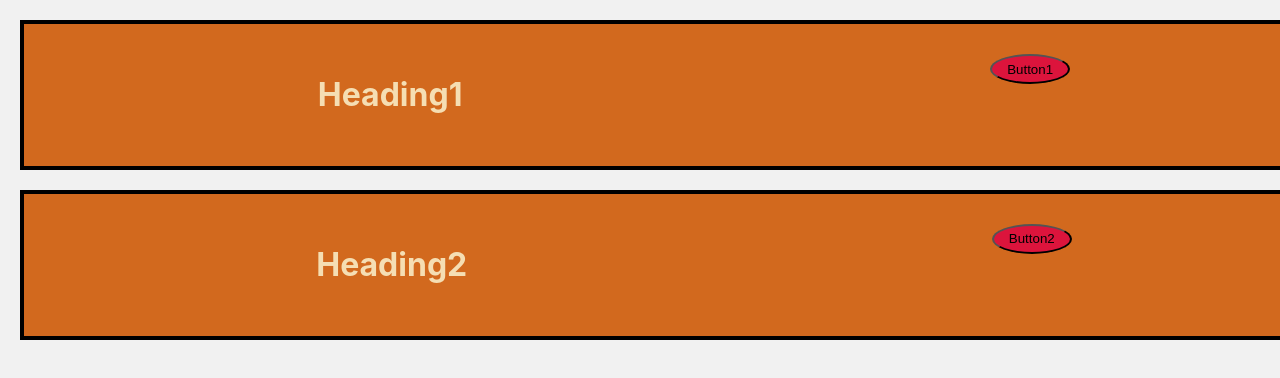
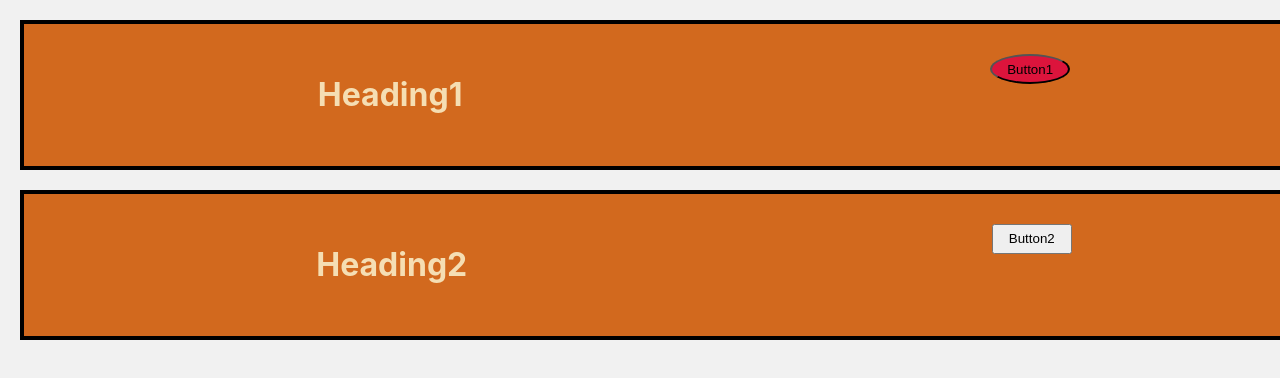
Before and after one commit to mukesh-iitp/movie-app, a React (Create React App) app: page / in a window 1280 px wide. Shown: the top 378 px of the page. Built offline with nearby package versions, Linux system fonts and the light colour scheme.

Commit message:
implement css module for HeadingOne button1

```diff
--- a/src/HeadingOne.js
+++ b/src/HeadingOne.js
@@ -1,10 +1,10 @@
-import "./headingOne.css"
+import headStyle from "./headingOne.module.css";
 
 function HeadingOne(){
     return(
         <div className="wrapper">
             <h1>Heading1</h1>
-            <button className="head-btn">Button1</button>
+            <button className={headStyle.headbtn}>Button1</button>
         </div>
     )
 }
--- a/src/headingOne.css
+++ b/src/headingOne.module.css
@@ -1,4 +1,4 @@
-.head-btn{
+.headbtn{
     width: 80px;
     height: 30px;
     border-radius: 50%;
```
